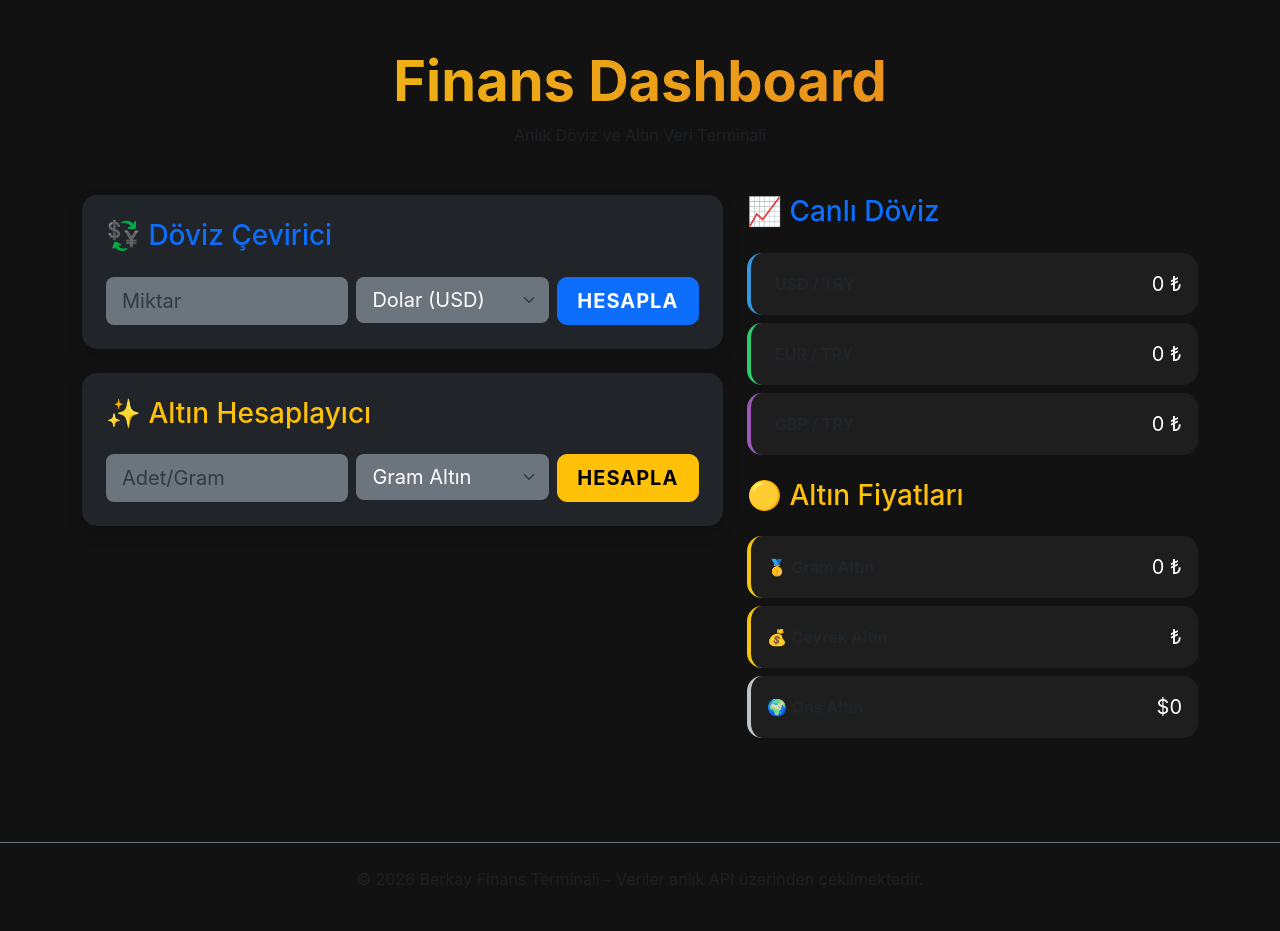
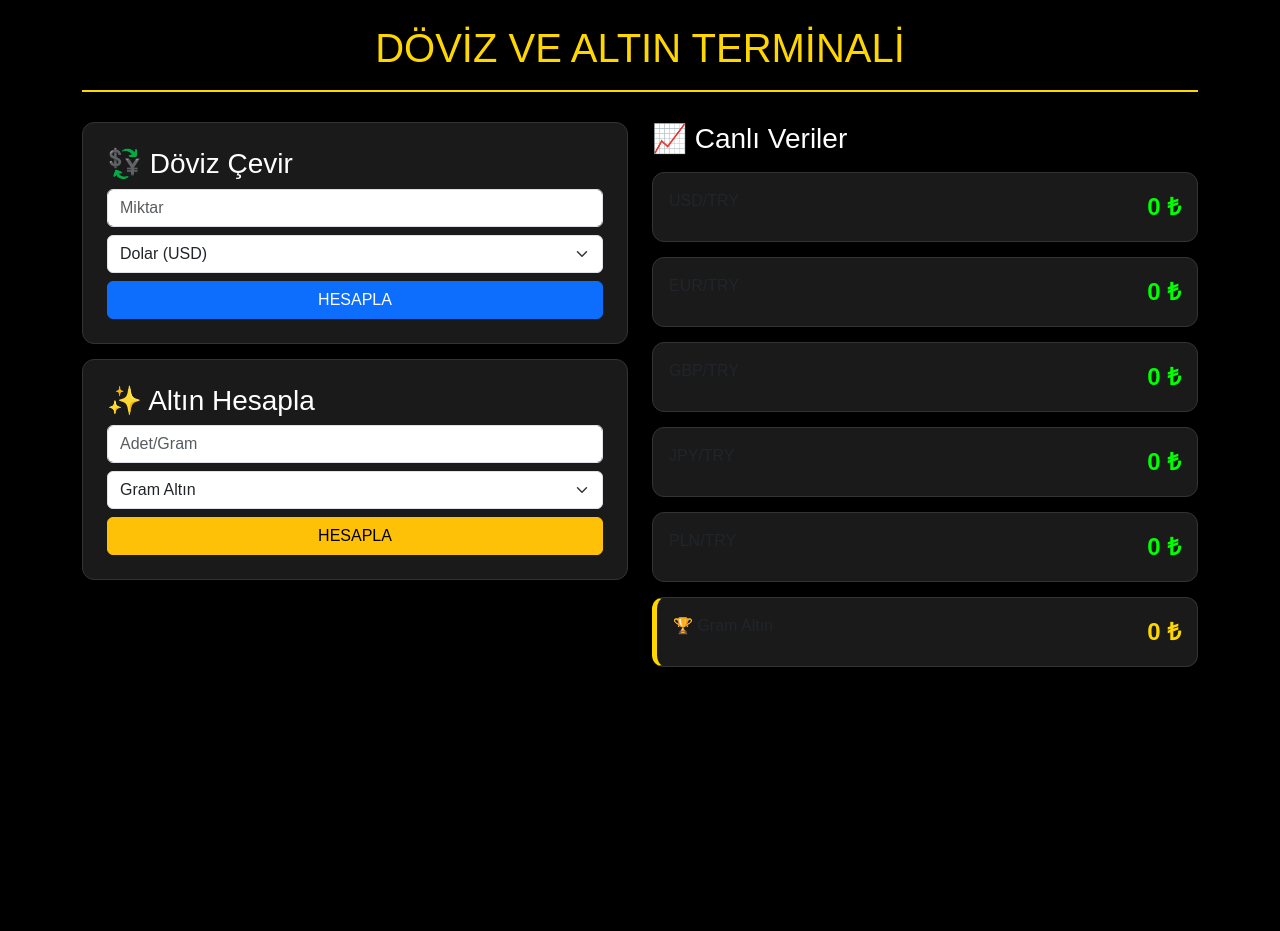
Before and after one commit to BerkayToluc/doviz-projem, a Flask app: page / in a window 1280 px wide. After the commit the page ends 667 px from the top, so only its background shows below. Run offline with Flask 3, Linux system fonts and the light colour scheme; parts of the project's set-up code (start-up, migrations or seed data) failed here and were passed over; some libraries are stand-ins or nearby versions.

Commit message:
ufak bir ksımı beyazlaaştırdım

```diff
--- a/app.py
+++ b/app.py
@@ -5,92 +5,62 @@ import requests
 app = Flask(__name__)
 
 
-# Verileri API'den çeken ana fonksiyon
 def verileri_getir():
-    # Döviz ve Altın (XAU) verileri için USD tabanlı çekiyoruz
     api_url = "https://api.exchangerate-api.com/v4/latest/USD"
     try:
         response = requests.get(api_url)
         data = response.json()
         oranlar = data["rates"]
-        try_degeri = oranlar.get("TRY", 0)
+        usd_try = oranlar.get("TRY", 0)
 
-        # Döviz Kurları (1 Birim = Kaç TL?)
+        # Tüm birimlerin TL karşılığını hassas hesaplıyoruz
         kurlar = {
-            "USD": round(try_degeri, 2),
-            "EUR": round(try_degeri / oranlar["EUR"], 2) if "EUR" in oranlar else 0,
-            "GBP": round(try_degeri / oranlar["GBP"], 2) if "GBP" in oranlar else 0,
-            "JPY": round(try_degeri / oranlar["JPY"], 4) if "JPY" in oranlar else 0,
-            "PLN": round(try_degeri / oranlar["PLN"], 2) if "PLN" in oranlar else 0
+            "USD": round(usd_try, 2),
+            "EUR": round(usd_try / oranlar["EUR"], 2) if "EUR" in oranlar else 0,
+            "GBP": round(usd_try / oranlar["GBP"], 2) if "GBP" in oranlar else 0,
+            "JPY": round(usd_try / oranlar["JPY"], 4) if "JPY" in oranlar else 0,
+            "PLN": round(usd_try / oranlar["PLN"], 2) if "PLN" in oranlar else 0
         }
 
-        # Altın Hesaplamaları (XAU ons fiyatıdır)
-        # Ons değerini API'den alıyoruz (1 / XAU_orani = Ons Fiyatı)
+        # Altın (Gram altın piyasa fiyatına en yakın hesaplama)
         ons_fiyati = 1 / oranlar["XAU"] if "XAU" in oranlar else 2030
-        gram_altin = round((ons_fiyati / 31.1035) * try_degeri, 2)
+        gram_altin = round((ons_fiyati / 31.1035) * usd_try, 2)
 
         altin_fiyatlari = {
             "GRAM": gram_altin,
-            "CEYREK": round(gram_altin * 1.75, 2),
-            "YARIM": round(gram_altin * 3.50, 2),
-            "TAM": round(gram_altin * 7.00, 2),
+            "CEYREK": round(gram_altin * 1.63, 2),  # Saf altın karşılığı (yaklaşık)
+            "YARIM": round(gram_altin * 3.26, 2),
+            "TAM": round(gram_altin * 6.52, 2),
             "ONS": round(ons_fiyati, 2)
         }
-
         return kurlar, altin_fiyatlari
-    except Exception as e:
-        print(f"Veri çekme hatası: {e}")
+    except:
         return {"USD": 0, "EUR": 0, "GBP": 0, "JPY": 0, "PLN": 0}, {"GRAM": 0, "ONS": 0}
 
 
 @app.route("/", methods=["GET", "POST"])
 def index():
-    # Sayfa her yüklendiğinde güncel verileri al
     kurlar, altin_fiyatlari = verileri_getir()
-
-    # Değişkenleri en başta tanımlıyoruz (UnboundLocalError hatasını önlemek için)
-    doviz_sonuc = None
-    altin_sonuc = None
-    miktar = None
-    birim = None
-    altin_miktari = None
-    altin_turu = None
+    doviz_sonuc, altin_sonuc, miktar, birim = None, None, None, None
 
     if request.method == "POST":
         form_tipi = request.form.get("form_tipi")
+        try:
+            if form_tipi == "doviz":
+                miktar = float(request.form.get("miktar", 0))
+                birim = request.form.get("birim")
+                doviz_sonuc = round(miktar * kurlar[birim], 2)
+            elif form_tipi == "altin":
+                a_miktar = float(request.form.get("altin_miktari", 0))
+                a_turu = request.form.get("altin_turu")
+                altin_sonuc = round(a_miktar * altin_fiyatlari[a_turu], 2)
+        except:
+            pass
 
-        try:
-            # Döviz Formu Gönderildiyse
-            if form_tipi == "doviz":
-                miktar_raw = request.form.get("miktar")
-                if miktar_raw:
-                    miktar = float(miktar_raw)
-                    birim = request.form.get("birim")
-                    if birim in kurlar:
-                        doviz_sonuc = round(miktar * kurlar[birim], 2)
-
-            # Altın Formu Gönderildiyse
-            elif form_tipi == "altin":
-                altin_miktari_raw = request.form.get("altin_miktari")
-                if altin_miktari_raw:
-                    altin_miktari = float(altin_miktari_raw)
-                    altin_turu = request.form.get("altin_turu")
-                    if altin_turu in altin_fiyatlari:
-                        altin_sonuc = round(altin_miktari * altin_fiyatlari[altin_turu], 2)
-        except Exception as e:
-            print(f"Form işleme hatası: {e}")
-
-    # Tüm değişkenleri HTML'e gönder
-    return render_template("index.html",
-                           kurlar=kurlar,
-                           altin_fiyatlari=altin_fiyatlari,
-                           doviz_sonuc=doviz_sonuc,
-                           altin_sonuc=altin_sonuc,
-                           miktar=miktar,
-                           birim=birim)
+    return render_template("index.html", kurlar=kurlar, altin_fiyatlari=altin_fiyatlari,
+                           doviz_sonuc=doviz_sonuc, altin_sonuc=altin_sonuc, miktar=miktar, birim=birim)
 
 
-# Render.com için port ayarı
 if __name__ == "__main__":
     port = int(os.environ.get("PORT", 5000))
     app.run(host="0.0.0.0", port=port)
--- a/templates/index.html
+++ b/templates/index.html
@@ -2,140 +2,99 @@
 <html lang="tr">
 <head>
     <meta charset="UTF-8">
-    <meta name="viewport" content="width=device-width, initial-scale=1.0">
-    <title>Berkay Finans Terminali</title>
+    <title>Finans Terminali</title>
     <link href="https://cdn.jsdelivr.net/npm/bootstrap@5.3.0/dist/css/bootstrap.min.css" rel="stylesheet">
     <link rel="stylesheet" href="https://cdn.jsdelivr.net/gh/lipis/flag-icons@7.0.0/css/flag-icons.min.css"/>
     <style>
-        body { background-color: #121212; font-family: 'Inter', sans-serif; color: #e0e0e0; }
-        .card { border: none; border-radius: 15px; }
-        .kur-card { background: #1e1e1e; border-left: 4px solid #3498db; transition: 0.3s; }
-        .kur-card:hover { transform: translateY(-5px); background: #252525; }
-        .altin-card { background: #1e1e1e; border-left: 4px solid #f1c40f; }
-        .header-gradient { background: linear-gradient(90deg, #f1c40f, #e67e22); -webkit-background-clip: text; -webkit-text-fill-color: transparent; font-weight: bold; }
-        .btn-calculate { border-radius: 10px; font-weight: bold; text-transform: uppercase; letter-spacing: 1px; }
-        .result-box { background: #2c3e50; border: 1px solid #34495e; color: #ecf0f1; border-radius: 12px; }
+        body { background-color: #000000; color: #FFFFFF; font-family: sans-serif; }
+        .card { background-color: #1A1A1A; border: 1px solid #333; border-radius: 12px; margin-bottom: 15px; }
+        .text-white-pure { color: #FFFFFF !important; }
+        .price-tag { font-size: 1.5rem; font-weight: bold; color: #00FF00; } /* Canlı yeşil fiyatlar */
+        .header-box { border-bottom: 2px solid #FFD700; margin-bottom: 30px; padding-bottom: 10px; }
     </style>
 </head>
-<body>
-
-<div class="container py-5">
-    <div class="text-center mb-5">
-        <h1 class="display-4 header-gradient">Finans Dashboard</h1>
-        <p class="text-muted #FFFFFF">Anlık Döviz ve Altın Veri Terminali</p>
+<body class="p-4">
+    <div class="container">
+        <div class="header-box text-center">
+            <h1 style="color: #FFD700;">DÖVİZ VE ALTIN TERMİNALİ</h1>
         </div>
 
-    <div class="row g-4">
-        <div class="col-lg-7">
-            <div class="card p-4 shadow mb-4 bg-dark">
-                <h3 class="mb-4 text-primary font-weight-bold">💱 Döviz Çevirici</h3>
+        <div class="row">
+            <div class="col-md-6">
+                <div class="card p-4">
+                    <h3 class="text-white-pure">💱 Döviz Çevir</h3>
                     <form method="POST">
                         <input type="hidden" name="form_tipi" value="doviz">
-                    <div class="row g-2">
-                        <div class="col-md-5">
-                            <input type="number" step="0.01" name="miktar" class="form-control form-control-lg bg-secondary text-white border-0" placeholder="Miktar" required>
-                        </div>
-                        <div class="col-md-4">
-                            <select name="birim" class="form-select form-select-lg bg-secondary text-white border-0">
+                        <input type="number" step="0.01" name="miktar" class="form-control mb-2" placeholder="Miktar">
+                        <select name="birim" class="form-select mb-2">
                             <option value="USD">Dolar (USD)</option>
                             <option value="EUR">Euro (EUR)</option>
                             <option value="GBP">Sterlin (GBP)</option>
                             <option value="JPY">Japon Yeni (JPY)</option>
                             <option value="PLN">Polonya Zlotisi (PLN)</option>
                         </select>
-                        </div>
-                        <div class="col-md-3">
-                            <button type="submit" class="btn btn-primary btn-lg w-100 btn-calculate">HESAPLA</button>
-                        </div>
-                    </div>
+                        <button type="submit" class="btn btn-primary w-100">HESAPLA</button>
                     </form>
-
-                {% if doviz_sonuc %}
-                <div class="result-box p-3 mt-4 text-center">
-                    <span class="fs-5">{{ miktar }} {{ birim }} = </span>
-                    <span class="fs-2 d-block text-info">{{ doviz_sonuc }} ₺</span>
-                </div>
-                {% endif %}
+                    {% if doviz_sonuc %}<div class="alert alert-primary mt-3">{{ miktar }} {{ birim }} = {{ doviz_sonuc }} TL</div>{% endif %}
                 </div>
 
-            <div class="card p-4 shadow bg-dark">
-                <h3 class="mb-4 text-warning">✨ Altın Hesaplayıcı</h3>
+                <div class="card p-4">
+                    <h3 class="text-white-pure text-warning">✨ Altın Hesapla</h3>
                     <form method="POST">
                         <input type="hidden" name="form_tipi" value="altin">
-                    <div class="row g-2">
-                        <div class="col-md-5">
-                            <input type="number" step="0.01" name="altin_miktari" class="form-control form-control-lg bg-secondary text-white border-0" placeholder="Adet/Gram" required>
-                        </div>
-                        <div class="col-md-4">
-                            <select name="altin_turu" class="form-select form-select-lg bg-secondary text-white border-0">
+                        <input type="number" step="0.01" name="altin_miktari" class="form-control mb-2" placeholder="Adet/Gram">
+                        <select name="altin_turu" class="form-select mb-2">
                             <option value="GRAM">Gram Altın</option>
                             <option value="CEYREK">Çeyrek Altın</option>
                             <option value="YARIM">Yarım Altın</option>
                             <option value="TAM">Tam Altın</option>
                         </select>
-                        </div>
-                        <div class="col-md-3">
-                            <button type="submit" class="btn btn-warning btn-lg w-100 btn-calculate">HESAPLA</button>
-                        </div>
-                    </div>
+                        <button type="submit" class="btn btn-warning w-100">HESAPLA</button>
                     </form>
-
-                {% if altin_sonuc %}
-                <div class="result-box p-3 mt-4 text-center" style="border-color: #f1c40f;">
-                    <span class="fs-5">Toplam Altın Değeri:</span>
-                    <span class="fs-2 d-block text-warning">{{ altin_sonuc }} ₺</span>
-                </div>
-                {% endif %}
+                    {% if altin_sonuc %}<div class="alert alert-warning mt-3">Toplam: {{ altin_sonuc }} TL</div>{% endif %}
                 </div>
             </div>
 
-        <div class="col-lg-5">
-            <h3 class="mb-4 text-primary">📈 Canlı Döviz</h3>
-            <div class="card kur-card mb-2 p-3">
-                <div class="d-flex justify-content-between align-items-center">
-                    <div><span class="fi fi-us me-2"></span> <strong>USD / TRY</strong></div>
-                    <span class="fs-5 text-white">{{ kurlar.USD }} ₺</span>
+            <div class="col-md-6">
+                <h3 class="text-white-pure mb-3">📈 Canlı Veriler</h3>
+                <div class="card p-3">
+                    <div class="d-flex justify-content-between">
+                        <span><span class="fi fi-us"></span> USD/TRY</span>
+                        <span class="price-tag">{{ kurlar.USD }} ₺</span>
                     </div>
                 </div>
-            <div class="card kur-card mb-2 p-3" style="border-left-color: #2ecc71;">
-                <div class="d-flex justify-content-between align-items-center">
-                    <div><span class="fi fi-eu me-2"></span> <strong>EUR / TRY</strong></div>
-                    <span class="fs-5 text-white">{{ kurlar.EUR }} ₺</span>
+                <div class="card p-3">
+                    <div class="d-flex justify-content-between">
+                        <span><span class="fi fi-eu"></span> EUR/TRY</span>
+                        <span class="price-tag">{{ kurlar.EUR }} ₺</span>
                     </div>
                 </div>
-            <div class="card kur-card mb-4 p-3" style="border-left-color: #9b59b6;">
-                <div class="d-flex justify-content-between align-items-center">
-                    <div><span class="fi fi-gb me-2"></span> <strong>GBP / TRY</strong></div>
-                    <span class="fs-5 text-white">{{ kurlar.GBP }} ₺</span>
+                <div class="card p-3">
+                    <div class="d-flex justify-content-between">
+                        <span><span class="fi fi-gb"></span> GBP/TRY</span>
+                        <span class="price-tag">{{ kurlar.GBP }} ₺</span>
                     </div>
                 </div>
-
-            <h3 class="mb-4 text-warning">🟡 Altın Fiyatları</h3>
-            <div class="card altin-card mb-2 p-3">
-                <div class="d-flex justify-content-between align-items-center">
-                    <div>🥇 <strong>Gram Altın</strong></div>
-                    <span class="fs-5 text-white">{{ altin_fiyatlari.GRAM }} ₺</span>
+                <div class="card p-3">
+                    <div class="d-flex justify-content-between">
+                        <span><span class="fi fi-jp"></span> JPY/TRY</span>
+                        <span class="price-tag">{{ kurlar.JPY }} ₺</span>
                     </div>
                 </div>
-            <div class="card altin-card mb-2 p-3">
-                <div class="d-flex justify-content-between align-items-center">
-                    <div>💰 <strong>Çeyrek Altın</strong></div>
-                    <span class="fs-5 text-white">{{ altin_fiyatlari.CEYREK }} ₺</span>
+                <div class="card p-3">
+                    <div class="d-flex justify-content-between">
+                        <span><span class="fi fi-pl"></span> PLN/TRY</span>
+                        <span class="price-tag">{{ kurlar.PLN }} ₺</span>
                     </div>
                 </div>
-            <div class="card altin-card mb-2 p-3" style="border-left-color: #bdc3c7;">
-                <div class="d-flex justify-content-between align-items-center">
-                    <div>🌍 <strong>Ons Altın</strong></div>
-                    <span class="fs-5 text-white">${{ altin_fiyatlari.ONS }}</span>
+                <div class="card p-3" style="border-left: 5px solid #FFD700;">
+                    <div class="d-flex justify-content-between">
+                        <span>🏆 Gram Altın</span>
+                        <span class="price-tag" style="color: #FFD700;">{{ altin_fiyatlari.GRAM }} ₺</span>
                     </div>
                 </div>
             </div>
         </div>
     </div>
-
-<footer class="text-center py-4 text-muted border-top border-secondary mt-5">
-    <p>© 2026 Berkay Finans Terminali - Veriler anlık API üzerinden çekilmektedir.</p>
-</footer>
-
 </body>
 </html>
```
Lines whose indentation alone changed are shown as unchanged.
